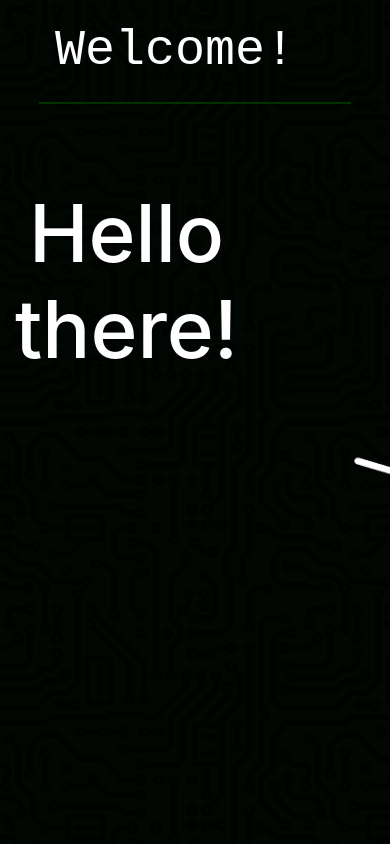
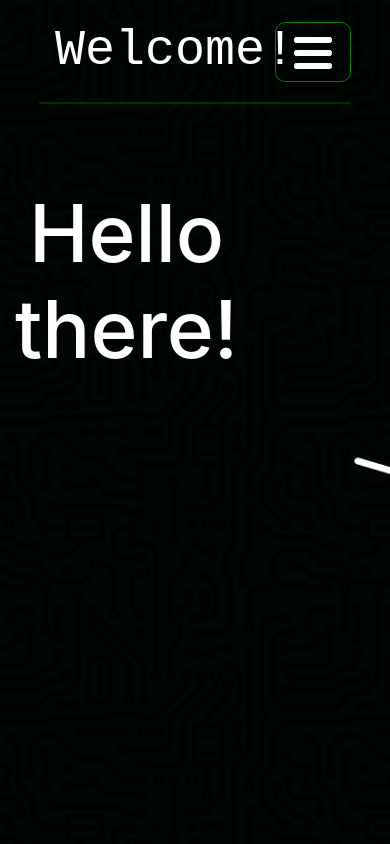
Before and after one commit to Tristen1099/PersonalWebsite, an Angular app in the folder PersonalWebsite/: page / in a window 390 px wide. Shown: the top 844 px of the page. Built offline with nearby package versions, Linux system fonts and the light colour scheme.

Commit message:
Added mobile hamburger image

```diff
--- a/PersonalWebsite/src/app/app.component.html
+++ b/PersonalWebsite/src/app/app.component.html
@@ -48,9 +48,9 @@
             </div>
           </ul>
         </div>
-        <button class="navbar-toggler" type="button" data-toggle="collapse" data-target="#navbarNavDropdown"
+        <button class="navbar-toggler navbar-dark" type="button" data-toggle="collapse" data-target="#navbarNavDropdown"
           aria-controls="navbarNavDropdown" aria-expanded="false" aria-label="Toggle navigation">
-          <span class="navbar-toggler-icon"></span>
+          <img id="hamburger-image" src="../assets/Hamburger.png" >
         </button>
       </div>
     </div>
--- a/PersonalWebsite/src/app/app.component.scss
+++ b/PersonalWebsite/src/app/app.component.scss
@@ -37,6 +37,10 @@
         .navbar-toggler {
           right: 0 !important;
           position: absolute;
+          border: 1px solid green;
+          border-radius: .5em;
+          margin-top: .3em;
+
         }
         .col {
           white-space: nowrap;
```
Also changed, not shown: PersonalWebsite/src/assets/Hamburger.png (added).
